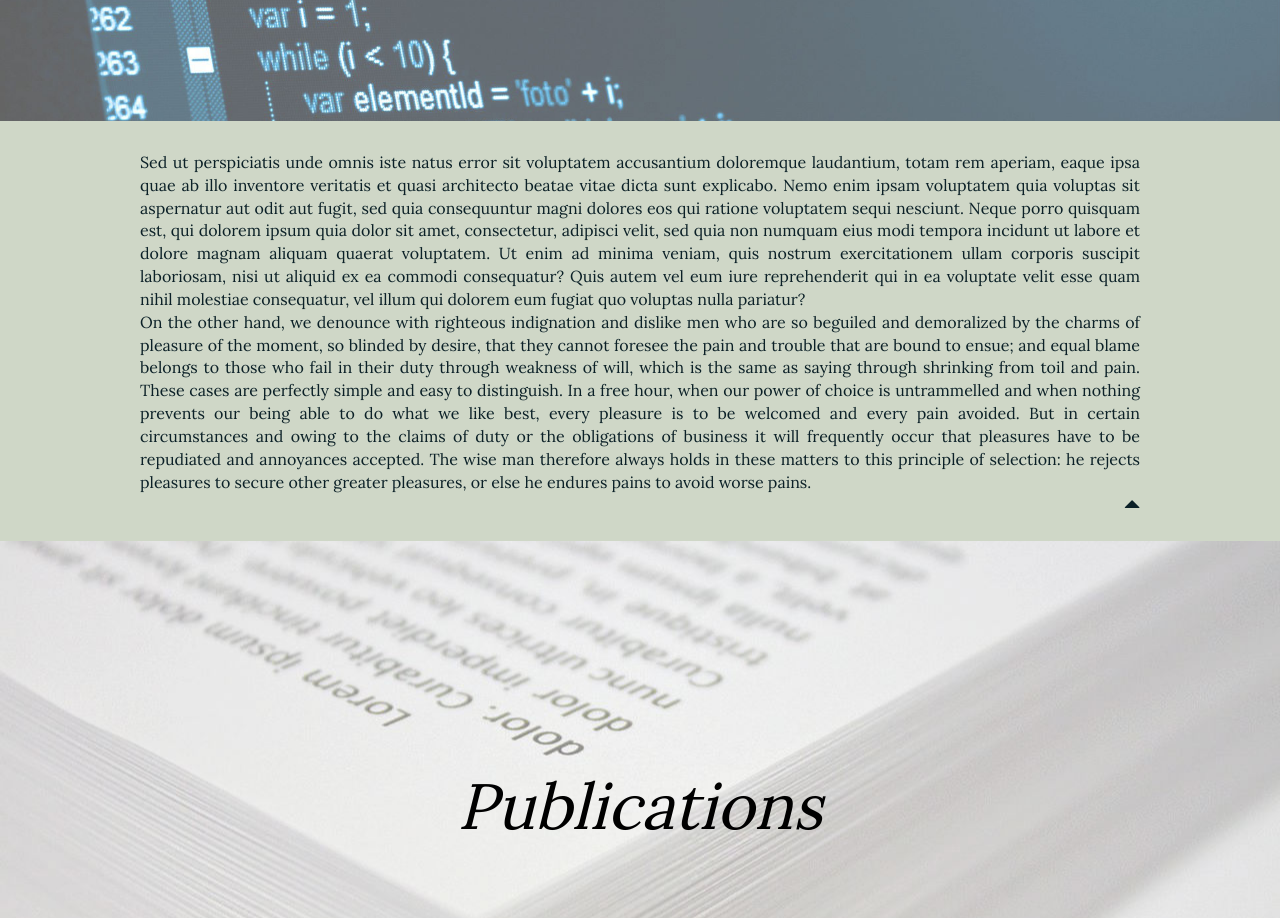
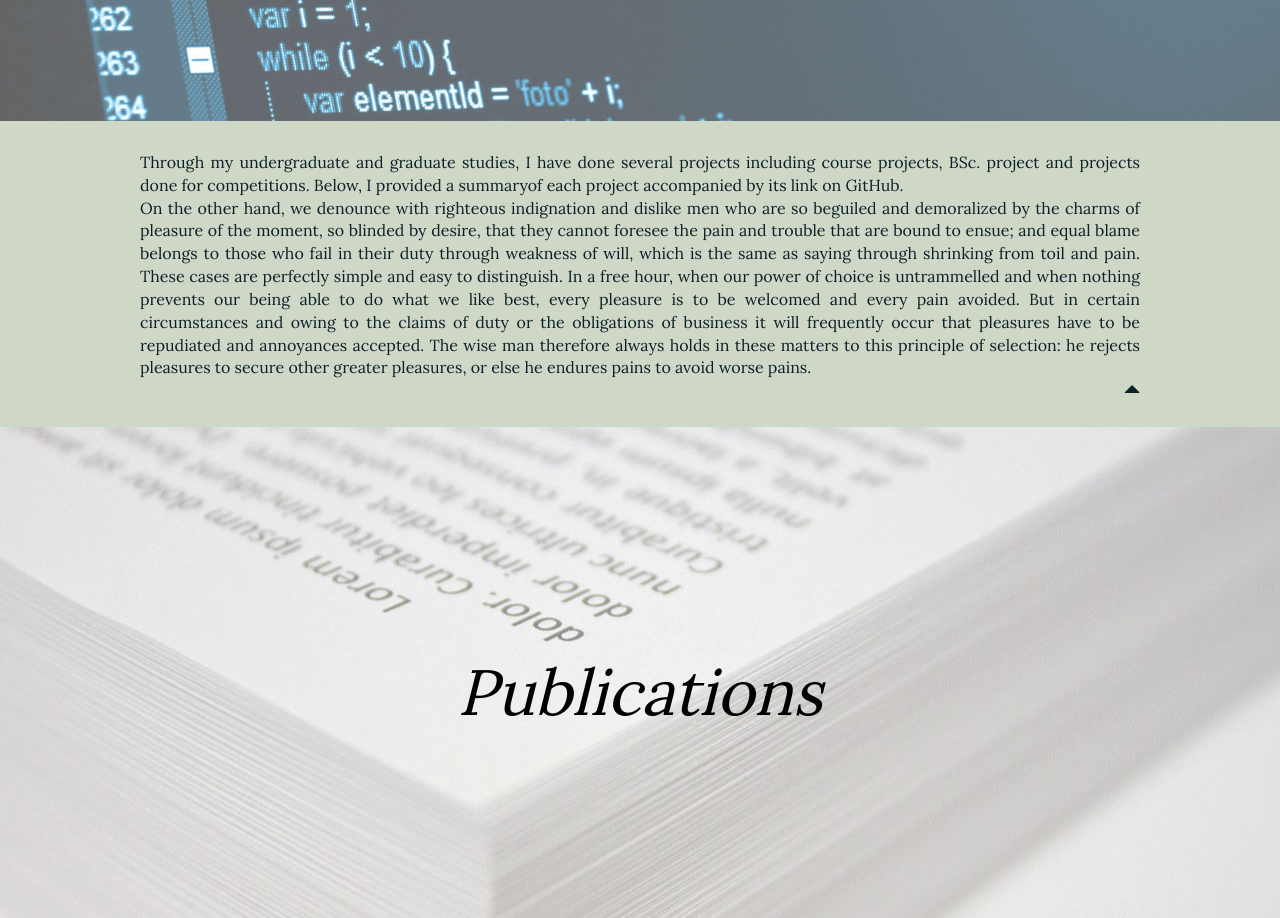
Before and after one commit to KeyvanGSaffar/Website, a plain HTML site: page index.html in a window 1280 px wide. Shown: the part 1460-2378 px from the top of the page. Drawn offline with Linux system fonts and the light colour scheme.

Commit message:
Projects

```diff
--- a/index.html
+++ b/index.html
@@ -104,7 +104,7 @@
    </div>
 
    <div id="projects">
-      <p>Sed ut perspiciatis unde omnis iste natus error sit voluptatem accusantium doloremque laudantium, totam rem aperiam, eaque ipsa quae ab illo inventore veritatis et quasi architecto beatae vitae dicta sunt explicabo. Nemo enim ipsam voluptatem quia voluptas sit aspernatur aut odit aut fugit, sed quia consequuntur magni dolores eos qui ratione voluptatem sequi nesciunt. Neque porro quisquam est, qui dolorem ipsum quia dolor sit amet, consectetur, adipisci velit, sed quia non numquam eius modi tempora incidunt ut labore et dolore magnam aliquam quaerat voluptatem. Ut enim ad minima veniam, quis nostrum exercitationem ullam corporis suscipit laboriosam, nisi ut aliquid ex ea commodi consequatur? Quis autem vel eum iure reprehenderit qui in ea voluptate velit esse quam nihil molestiae consequatur, vel illum qui dolorem eum fugiat quo voluptas nulla pariatur?</p>
+      <p>Through my undergraduate and graduate studies, I have done several projects including course projects, BSc. project and projects done for competitions. Below, I provided a summaryof each project accompanied by its link on GitHub.</p>
       <p>On the other hand, we denounce with righteous indignation and dislike men who are so beguiled and demoralized by the charms of pleasure of the moment, so blinded by desire, that they cannot foresee the pain and trouble that are bound to ensue; and equal blame belongs to those who fail in their duty through weakness of will, which is the same as saying through shrinking from toil and pain. These cases are perfectly simple and easy to distinguish. In a free hour, when our power of choice is untrammelled and when nothing prevents our being able to do what we like best, every pleasure is to be welcomed and every pain avoided. But in certain circumstances and owing to the claims of duty or the obligations of business it will frequently occur that pleasures have to be repudiated and annoyances accepted. The wise man therefore always holds in these matters to this principle of selection: he rejects pleasures to secure other greater pleasures, or else he endures pains to avoid worse pains.</p>
       <p class="to-top"><a href="#header-nav"><span class="glyphicon glyphicon-triangle-top"></a></span></p>
    </div>
```
